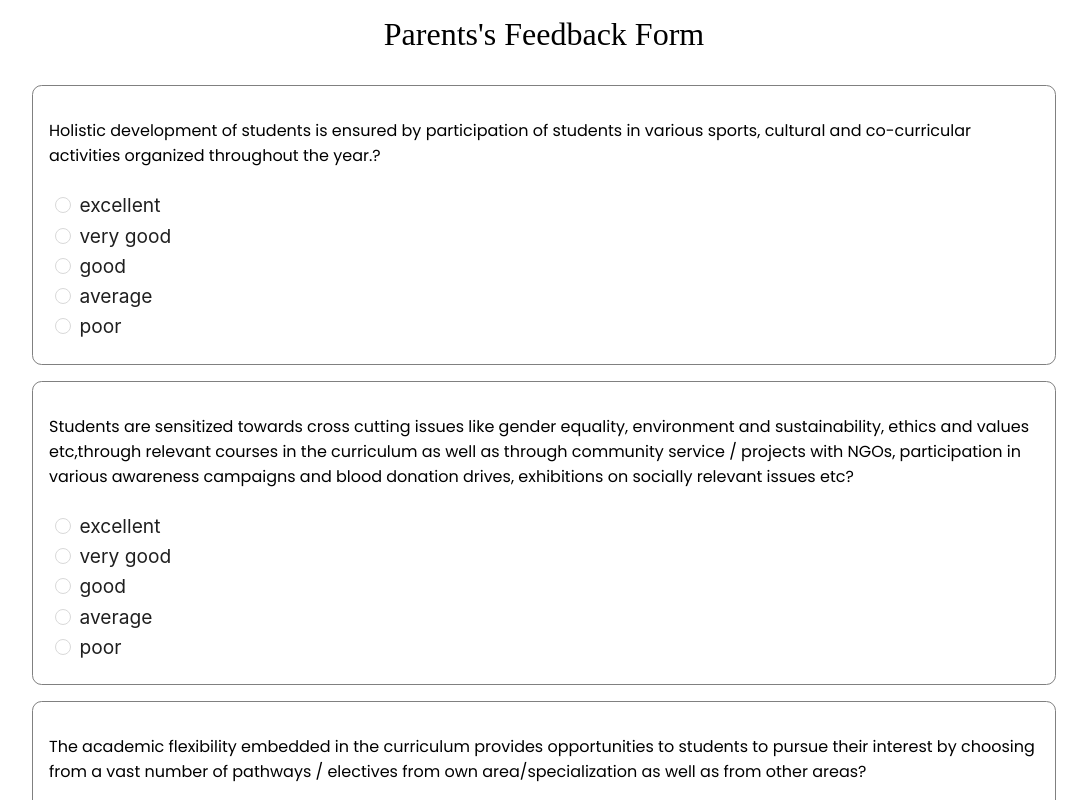
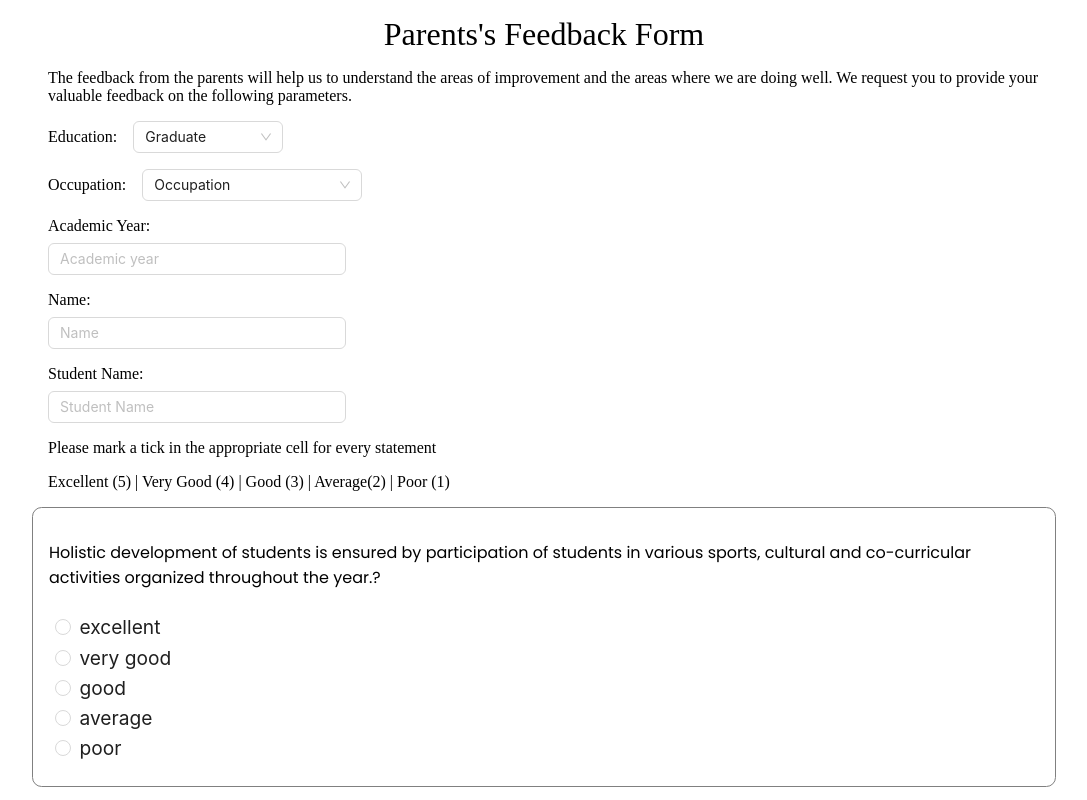
Before and after one commit to Phoenix-031/FeedBack, a React (Vite) app: page /parents in a window 1280 px wide. Shown: the top 800 px of the page, without its empty margins (96-1183 px from the left). Built offline with nearby package versions, Linux system fonts and the light colour scheme; a web font is replaced by a local one.

Commit message:
update parent section

```diff
--- a/src/app.module.scss
+++ b/src/app.module.scss
@@ -25,12 +25,20 @@
     overflow-y: auto;
     overflow-x: hidden;
 
+    .kgec__logo__container {
+
+        &>img {
+            width: 5rem;
+            height: 5rem;
+        }
+    }
+
 
     &>div:nth-child(2) {
         text-align: center;
 
         .main__container__heading__sub {
-            font-size: 2rem;
+            font-size: 1.5rem;
             font-weight: 600;
         }
     }
@@ -38,7 +46,7 @@
     .main__container__heading {
         width: 80%;
         text-align: center;
-        font-size: var(--heading-font);
+        font-size: 1.4rem;
         font-weight: 400;
     }
 
@@ -77,11 +85,29 @@
     @include sm {
         // --padding-main: 2rem;
         --heading-font: 1.6rem;
+
+        .kgec__logo__container {
+            &>img {
+                width: 6rem;
+                height: 6rem;
+            }
+        }
     }
 
     @include mobile {
         --padding-main: 2rem;
         --heading-font: 2.2rem;
+
+        .kgec__logo__container {
+            &>img {
+                width: 7rem;
+                height: 7rem;
+            }
+        }
+
+        .main__container__heading {
+            font-size: 1.5rem;
+        }
 
         .main__flex__container {
             &>div:nth-child(n) {
@@ -93,10 +119,47 @@
     @include tablet {
         --padding-main: 2.2rem;
 
+        .kgec__logo__container {
+            &>img {
+                width: 7.5rem;
+                height: 7.5rem;
+            }
+        }
+
+        .main__container__heading {
+            font-size: 1.7rem;
+        }
+
         .main__flex__container {
             &>div:nth-child(n) {
                 width: 30%;
             }
         }
     }
+
+    @include desktop {
+        .kgec__logo__container {
+            &>img {
+                width: 8rem;
+                height: 8rem;
+            }
+        }
+
+        .main__container__heading {
+            font-size: 1.5rem;
+        }
+    }
+
+    @include large {
+        .kgec__logo__container {
+            &>img {
+                width: 8.5rem;
+                height: 8.5rem;
+            }
+        }
+
+        .main__container__heading {
+            font-size: 1.5rem;
+        }
+    }
 }
--- a/src/pages/Parents/Parent.tsx
+++ b/src/pages/Parents/Parent.tsx
@@ -4,11 +4,106 @@ import styles from './parent.module.scss'
 import { ParentsQuestions } from '../../data/parents'
 import Questions from '../../components/Questions/Questions'
 
+import { Input, Select } from 'antd'
+
 const Parents = () => {
+
+  const handleChange = (value: string) => {
+  console.log(`selected ${value}`);
+};
+
+
+const occupationopt = [
+  {
+    value: 'Occupation',
+    label: 'Occupation',
+  },
+  {
+    value: 'Buisness',
+    label: 'Buisness',
+  },
+  {
+    value: 'Employee(Public Sector)',
+    label: 'Employee(Public Sector)',
+  },
+  {
+    value: 'Employee(Private Sector)',
+    label: 'Employee(Private Sector)',
+  },
+  {
+    value: 'Self Employed',
+    label: 'Self Employed',
+  },
+  {
+    value: 'Any Other',
+    label: 'Any Other',
+  },
+  {
+    value: 'disabled',
+    label: 'Disabled',
+    disabled: true,
+  },
+]
+
   return (
     <div className={styles.parents__main__container}>
       <div className={styles.parents__heading__container}>
         Parents's Feedback Form
+      </div>
+
+      <div className={styles.container__text__section}>
+        <p>
+          The feedback from the parents will help us to understand the areas of improvement and the areas where we are doing well. We request you to provide your valuable feedback on the following parameters.
+        </p>
+
+        <div>
+          <p>Education: </p>
+              <Select
+                defaultValue="Graduate"
+                style={{ width: 150 }}
+                onChange={handleChange}
+                options={[
+                  { value: 'Graduate', label: 'Graduate' },
+                  { value: 'Postgraduate', label: 'Postgraduate' },
+                  { value: 'Any Other', label: 'Any Other' },
+                  { value: 'disabled', label: 'Disabled', disabled: true },
+                ]}
+              />
+        </div>
+
+        <div>
+          <p>Occupation: </p>
+              <Select
+                defaultValue={occupationopt[0].value}
+                style={{ width: 220 }}
+                onChange={handleChange}
+                options={occupationopt}
+              />
+        </div>
+
+        <div>
+          <p>Academic Year: </p>
+          <Input placeholder='Academic year' />
+        </div>
+
+        <div>
+          <p>Name: </p>
+          <Input placeholder='Name' />
+        </div>
+
+        <div>
+          <p>Student Name: </p>
+          <Input placeholder='Student Name' />
+        </div>
+
+        <div>
+          <p>Please mark a tick in the appropriate cell for every statement</p>
+        </div>
+
+        <div>
+          <p>Excellent (5)  | Very Good (4)  | Good (3)  | Average(2)  | Poor (1) </p>
+        </div>
+
       </div>
 
       <div className={styles.parents__questions__section}>
--- a/src/pages/Parents/parent.module.scss
+++ b/src/pages/Parents/parent.module.scss
@@ -24,6 +24,41 @@
 
     .parents__questions__section {
         width: 95%;
+    }
+
+    .container__text__section {
+        width: 80%;
+        @include flex-container(column, flex-start, items-baseline);
+        padding: 0 1rem;
+        gap: 1rem;
+
+        &>div:nth-child(2) {
+            @include flex-container(row, flex-start, center);
+            gap: 1rem;
+        }
+
+        &>div:nth-child(3) {
+            @include flex-container(row, flex-start, center);
+            gap: 1rem;
+        }
+
+        &>div:nth-child(4) {
+            width: 30%;
+            @include flex-container(column, center, baseline);
+            gap: 0.5rem;
+        }
+
+        &>div:nth-child(5) {
+            width: 30%;
+            @include flex-container(column, center, baseline);
+            gap: 0.5rem;
+        }
+
+        &>div:nth-child(6) {
+            width: 30%;
+            @include flex-container(column, center, baseline);
+            gap: 0.5rem;
+        }
     }
 
     .submit__button__container {
```
